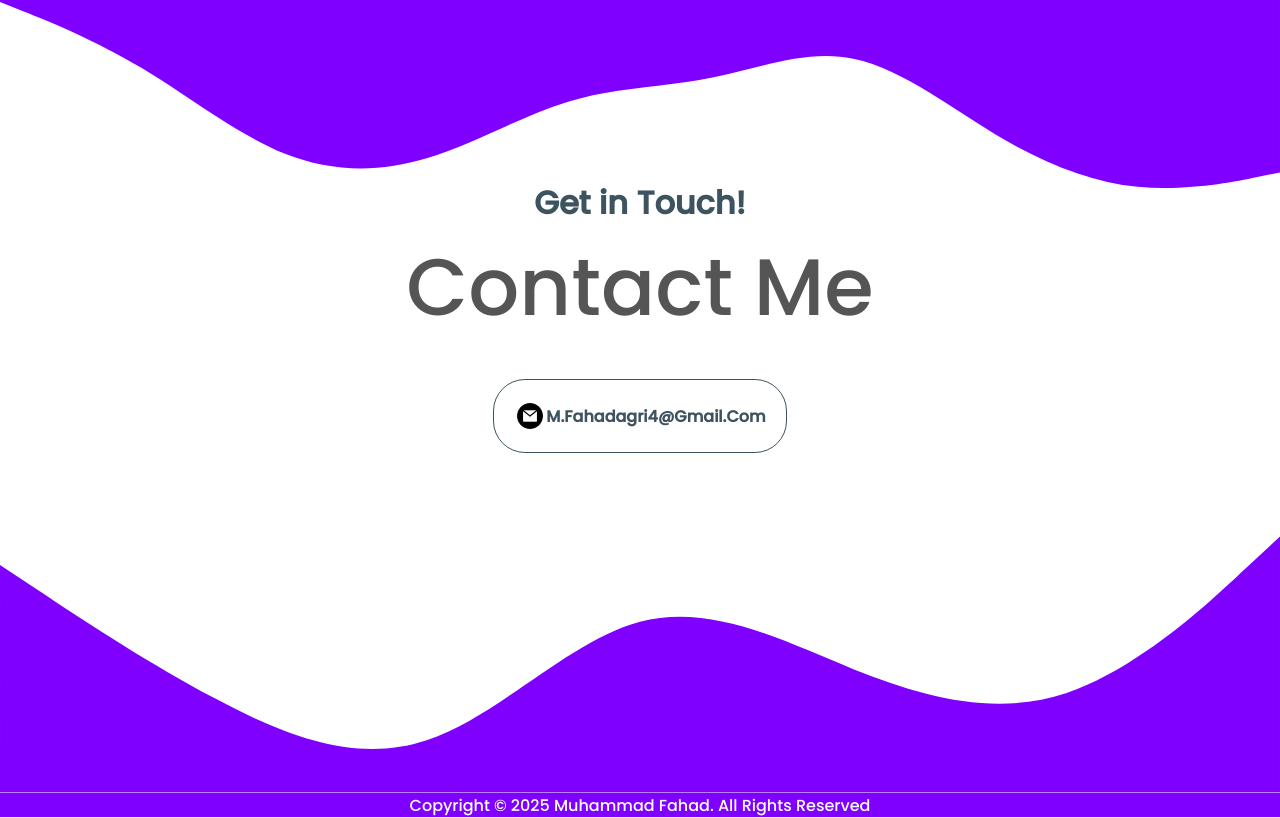
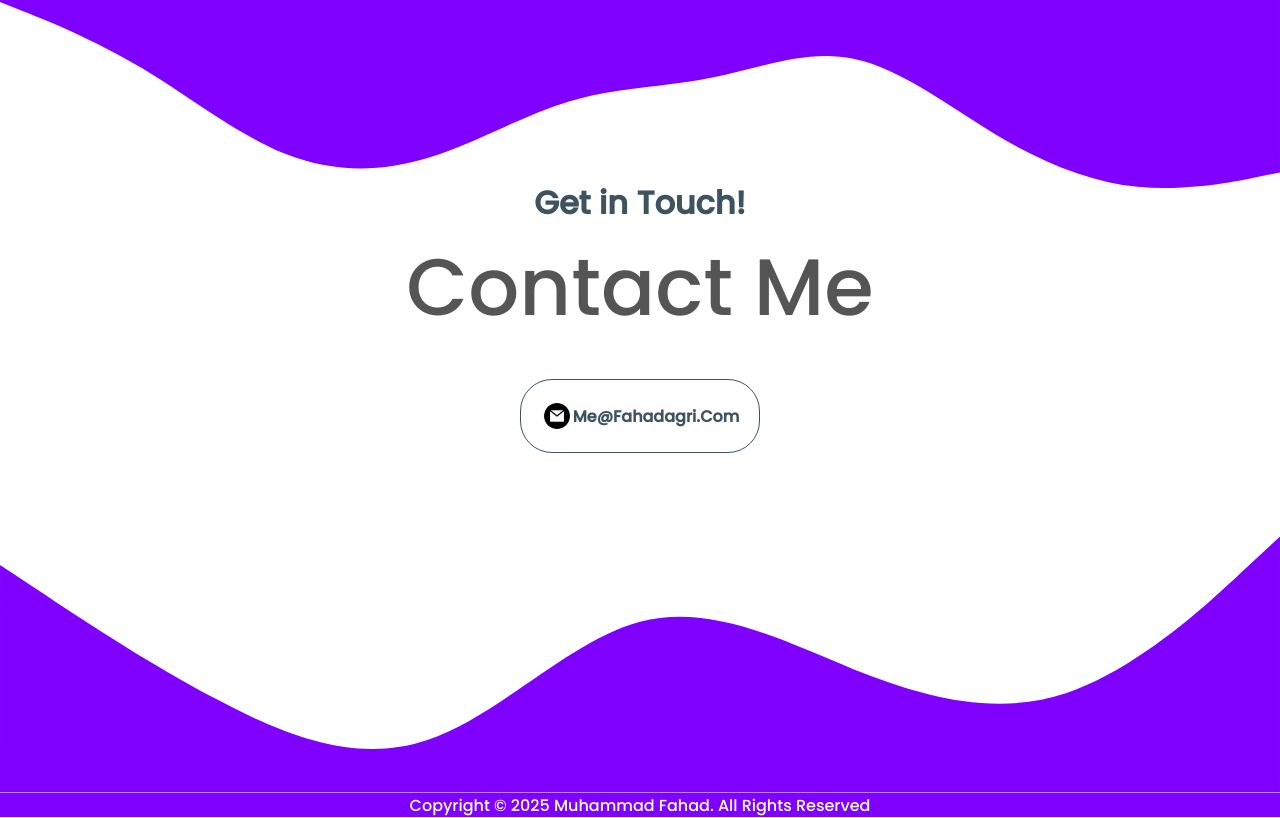
Before and after one commit to mfahadagri04/fahadagri-portfolio, a plain HTML site: page index.html in a window 1280 px wide. Shown: the part 3211-4029 px from the top of the page. Drawn offline with nearby package versions, Linux system fonts and the light colour scheme.

Commit message:
changed to my own domain email address in contacts

```diff
--- a/index.html
+++ b/index.html
@@ -168,7 +168,7 @@
             <div class="contact-info-container">
                 <a href="mailto:m.fahadagri4@gmail.com" class="contact-me-button">
                     <img src="./assets/email.png" alt="Email icon" class="icon contact-info-icon" />
-                    m.fahadagri4@gmail.com
+                    me@fahadagri.com
                 </a>
             </div>
         </div>
```
